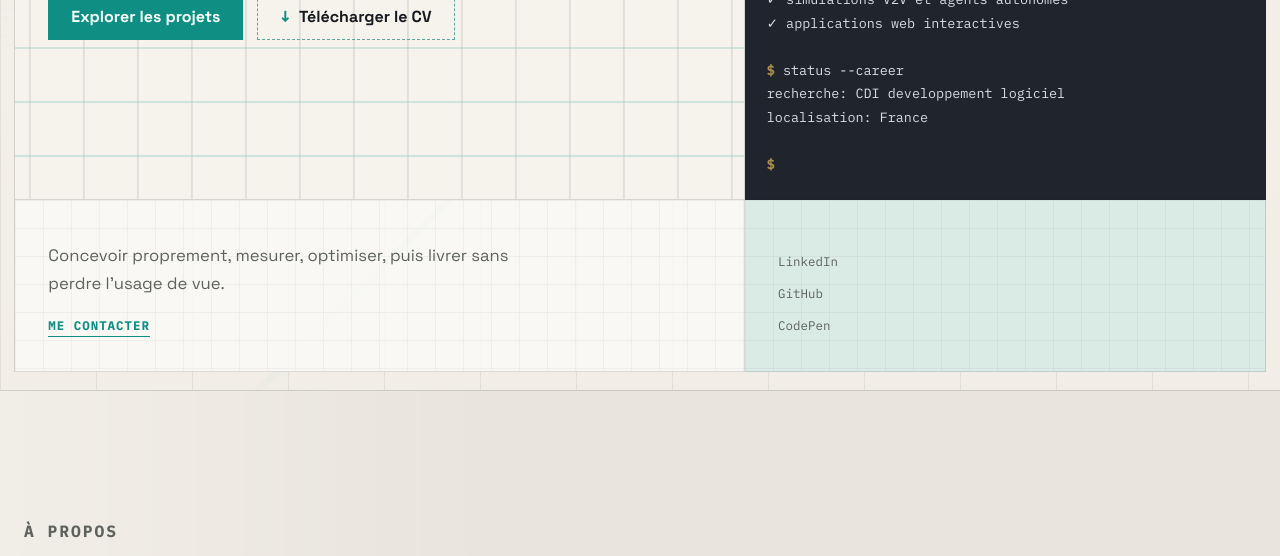
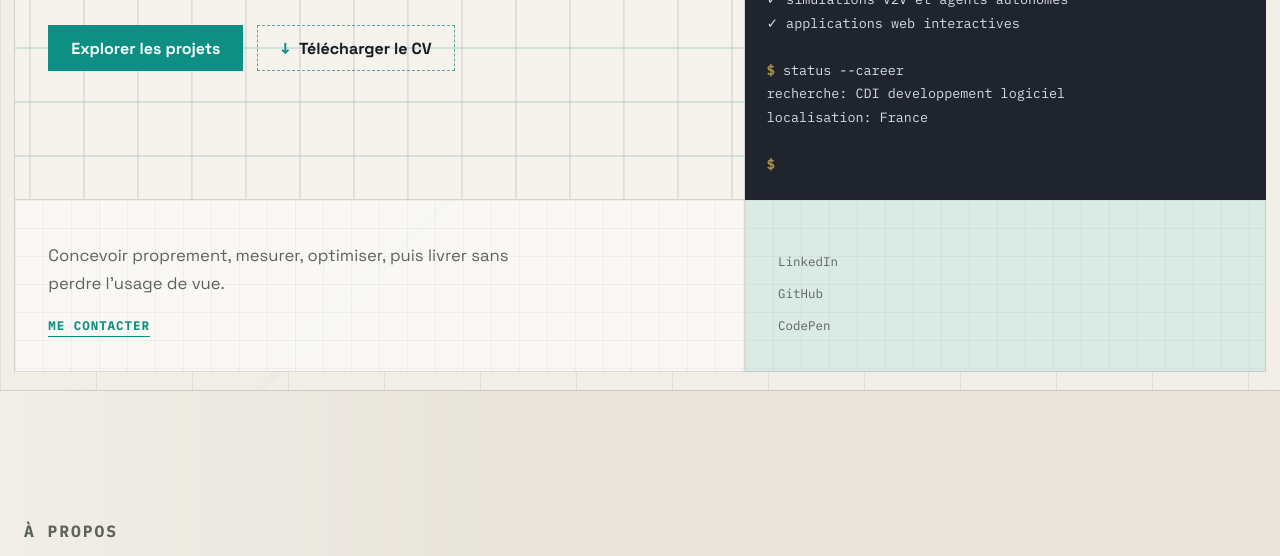
Before and after one commit to josiashod/josiashod.github.io, a plain HTML site: page index.html in a window 1280 px wide. Shown: the part 544-1100 px from the top of the page. Drawn offline with Linux system fonts and the light colour scheme.

Commit message:
Corrections

```diff
--- a/css/style.css
+++ b/css/style.css
@@ -348,6 +348,12 @@ body[data-theme="light"] .hero-name-card::before {
   opacity: 0.72;
 }
 
+.hero-name-actions {
+  display: grid;
+  gap: 18px;
+  margin-top: clamp(28px, 4vw, 46px);
+}
+
 .hero-terminal-card {
   grid-column: 8 / span 5;
   grid-row: span 2;
--- a/index.html
+++ b/index.html
@@ -78,14 +78,14 @@
         <article class="hero-cell hero-name-card reveal">
           <h1><span class="glitch-name" data-glitch="Josias">Josias</span> <strong class="glitch-name" data-glitch="DJOSSOU-DAN">DJOSSOU-DAN</strong></h1>
 
-          <div class="reveal">
+          <div class="hero-name-actions reveal">
             <p class="hero-kicker"><span class="hero-kicker-dot"></span><span data-i18n="heroKicker">Ingénieur logiciel · CDI</span></p>
             <div class="hero-actions">
               <a href="#projects" class="btn btn-primary" data-i18n="heroProjects">Explorer les projets</a>
               <a href="./assets/pdf/josias_djossou-dan_cv_fr.pdf" class="btn btn-cv" data-cv-link download
                 data-i18n="heroCv">Télécharger le CV</a>
             </div>
-        </div>
+          </div>
         </article>
 
         <aside class="hero-cell hero-terminal-card reveal" aria-label="Résumé du profil">
```
